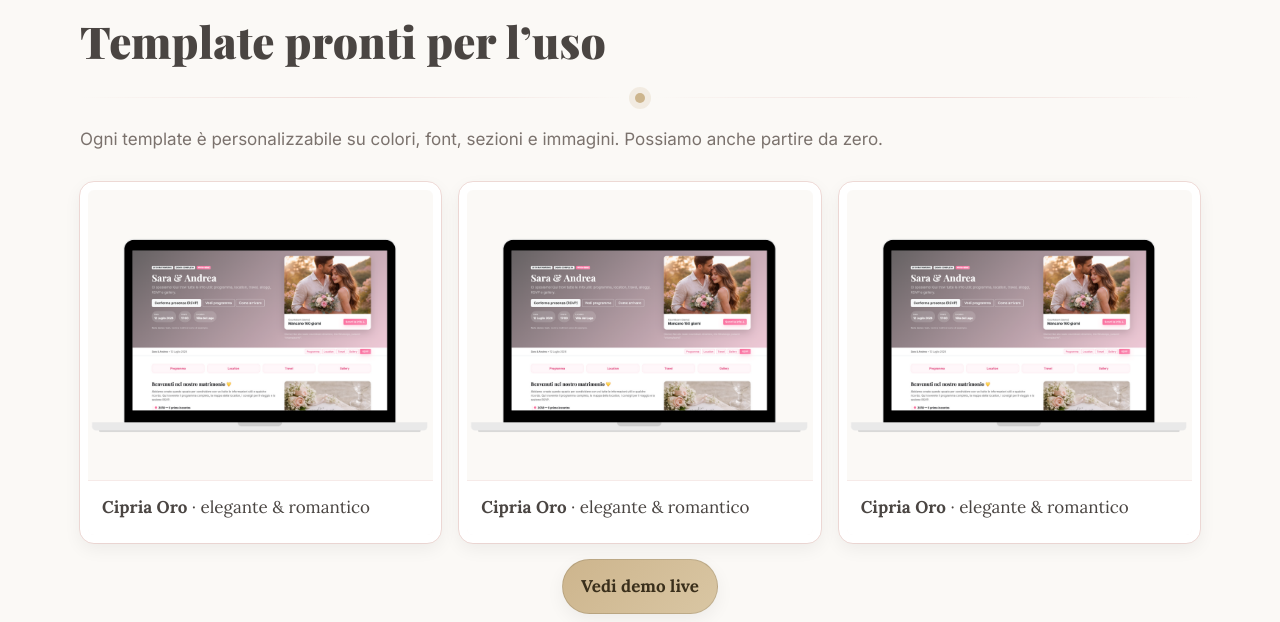
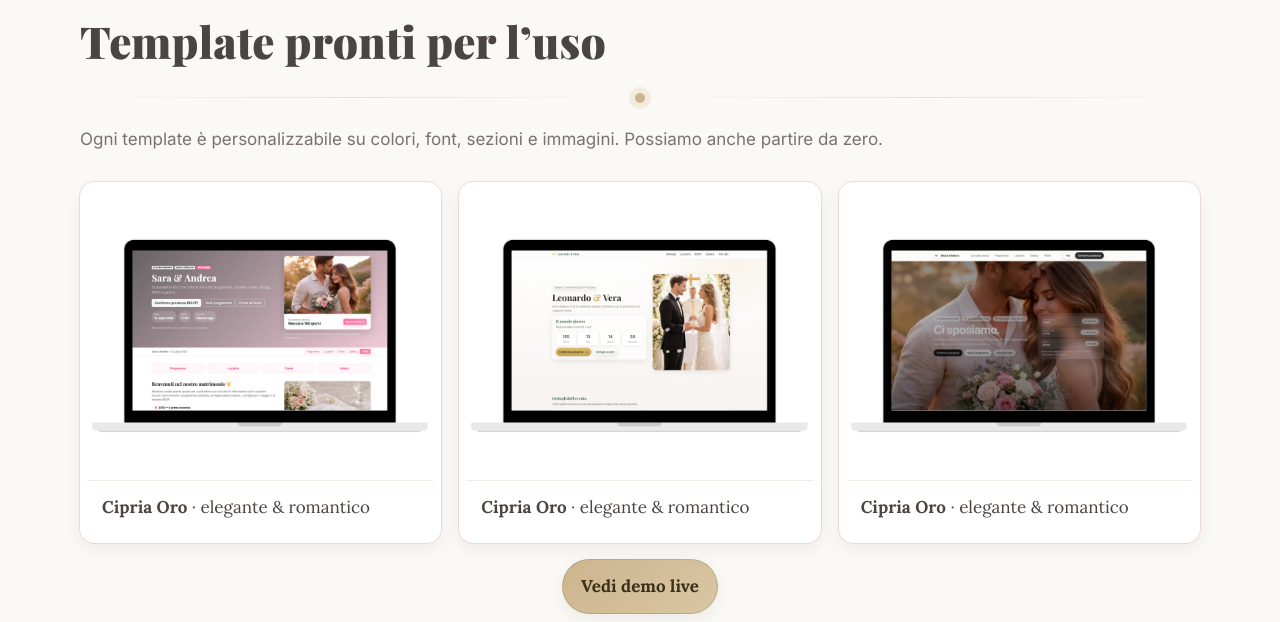
Before and after one commit to emmepi97/wedding-collab-django, a Django app: page / in a window 1280 px wide. Shown: the part 2245-2867 px from the top of the page. Run offline with Django 5.2, Linux system fonts and the light colour scheme.

Commit message:
demo sito url

```diff
--- a/templates/home.html
+++ b/templates/home.html
@@ -361,15 +361,15 @@ nav .nav-cta{
 
     <div class="grid cols-3">
 
-      <div class="tpl reveal"> <a href="{% url 'demo_romantico' %}"> <img src="{% static 'img/matrimoniosito5.png' %}" alt="Template matrimonio elegante" class="img-fluid" > </a>
+      <div class="tpl reveal"> <a href="{% url 'demo_romantico' %}"> <img src="{% static 'img/demositoromantico.png' %}" alt="Template matrimonio elegante" class="img-fluid" > </a>
         <div class="tpl-meta"> <strong>Cipria Oro</strong> · elegante & romantico </div>
       </div>
 
-            <div class="tpl reveal"> <a href="{% url 'demo_romantico' %}"> <img src="{% static 'img/matrimoniosito5.png' %}" alt="Template matrimonio elegante" class="img-fluid" > </a>
+            <div class="tpl reveal"> <a href="{% url 'demo3' %}"> <img src="{% static 'img/demosito3.png' %}" alt="Template matrimonio elegante" class="img-fluid" > </a>
         <div class="tpl-meta"> <strong>Cipria Oro</strong> · elegante & romantico </div>
       </div>
 
-            <div class="tpl reveal"> <a href="{% url 'demo_romantico' %}"> <img src="{% static 'img/matrimoniosito5.png' %}" alt="Template matrimonio elegante" class="img-fluid" > </a>
+            <div class="tpl reveal"> <a href="{% url 'demo7' %}"> <img src="{% static 'img/demosito7.png' %}" alt="Template matrimonio elegante" class="img-fluid" > </a>
         <div class="tpl-meta"> <strong>Cipria Oro</strong> · elegante & romantico </div>
       </div>
 
```
Also changed, not shown: static/img/demosito2.png (added), static/img/demosito3.png (added), static/img/demosito4.png (added), static/img/demosito5.png (added), static/img/demosito7.png (added), static/img/demositoromantico.png (added).
